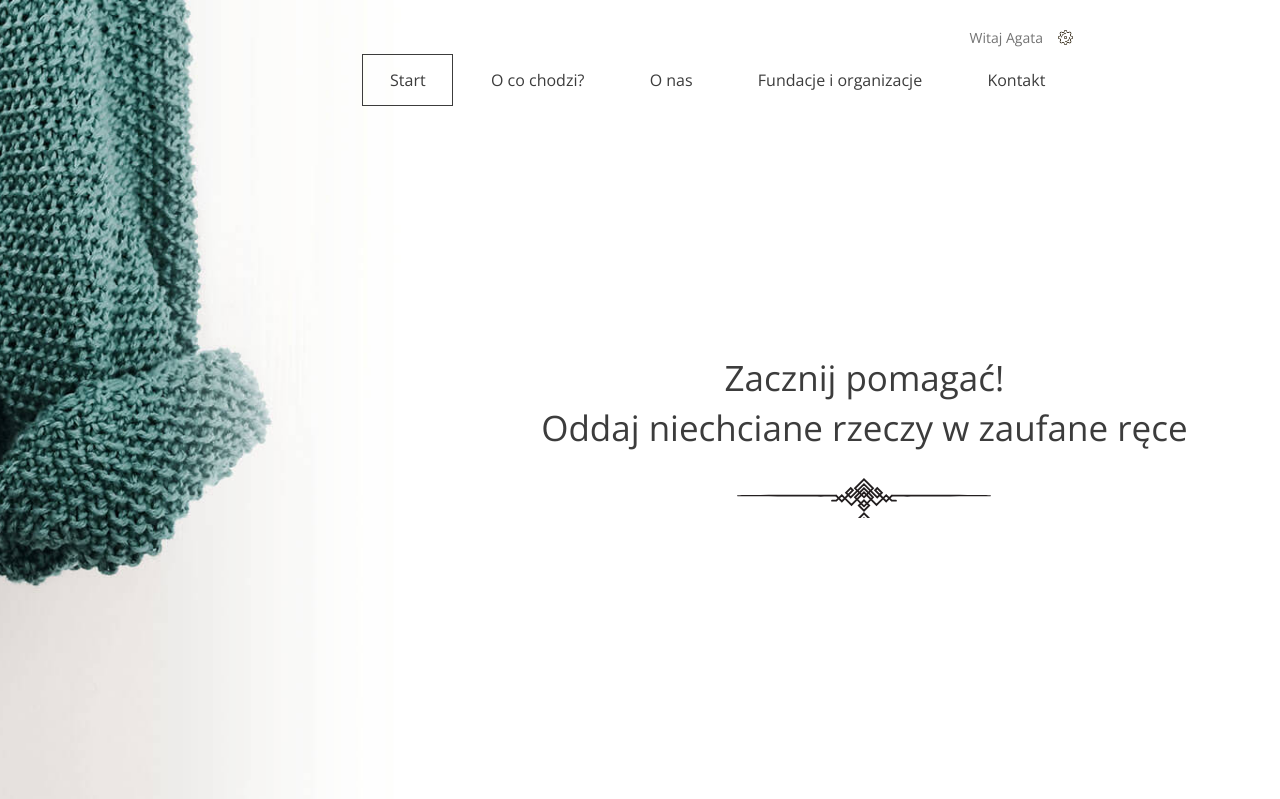
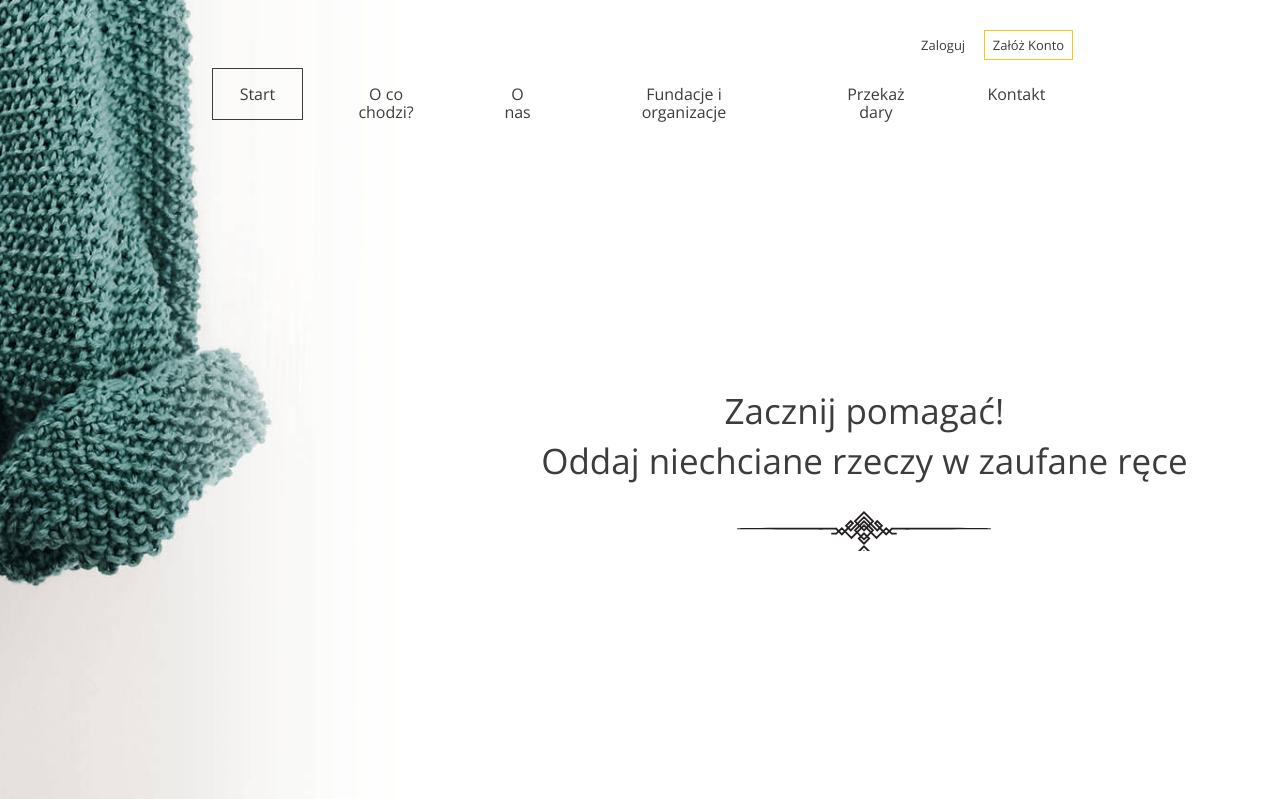
Before and after one commit to kolmus/where_donate, a Django app: template charity_donation/charity_app/templates/charity_app/index.html in a window 1280 px wide. Shown: the top 799 px of the page. Run offline with Django 4.2, Linux system fonts and the light colour scheme; the template is opened without the code that fills it, so the values that code supplies are empty.

Commit message:
add linking of menu and buttons

```diff
--- a/charity_donation/charity_app/templates/charity_app/base.html
+++ b/charity_donation/charity_app/templates/charity_app/base.html
@@ -11,9 +11,10 @@
   <body>
     <header class="header--form-page">
       <nav class="container container--70">
+        {% if user.is_authenticated %}
         <ul class="nav--actions">
           <li class="logged-user">
-            Witaj Agata
+            Witaj {{ user.name }}
             <ul class="dropdown">
               <li><a href="#">Profil</a></li>
               <li><a href="#">Moje zbiórki</a></li>
@@ -21,13 +22,19 @@
             </ul>
           </li>
         </ul>
-
+        {% else %}
+        <ul class="nav--actions">
+          <li><a href="/login/" class="btn btn--small btn--without-border">Zaloguj</a></li>
+          <li><a href="/register/" class="btn btn--small btn--highlighted">Załóż Konto</a></li>
+        </ul>
+        {% endif%}
         <ul>
-          <li><a href="index.html" class="btn btn--without-border active">Start</a></li>
-          <li><a href="index.html#steps" class="btn btn--without-border">O co chodzi?</a></li>
-          <li><a href="index.html#about-us" class="btn btn--without-border">O nas</a></li>
-          <li><a href="index.html#help" class="btn btn--without-border">Fundacje i organizacje</a></li>
-          <li><a href="index.html#contact" class="btn btn--without-border">Kontakt</a></li>
+          <li><a href="/" class="btn btn--without-border active">Start</a></li>
+          <li><a href="/#steps" class="btn btn--without-border">O co chodzi?</a></li>
+          <li><a href="/#about-us" class="btn btn--without-border">O nas</a></li>
+          <li><a href="/#help" class="btn btn--without-border">Fundacje i organizacje</a></li>
+          <li><a href="/add_donation/" class="btn btn--without-border">Przekaż dary</a></li>
+          <li><a href="/#contact" class="btn btn--without-border">Kontakt</a></li>
         </ul>
       </nav>
 
--- a/charity_donation/charity_app/templates/charity_app/index.html
+++ b/charity_donation/charity_app/templates/charity_app/index.html
@@ -53,7 +53,7 @@
   </div>
 </div>
 
-<a href="#" class="btn btn--large">Załóż konto</a>
+<a href="/register/" class="btn btn--large">Załóż konto</a>
 </section>
 
 <section id="about-us" class="about-us">
--- a/charity_donation/charity_donation/urls.py
+++ b/charity_donation/charity_donation/urls.py
@@ -16,10 +16,13 @@ Including another URLconf
 from django.contrib import admin
 from django.urls import path
 
-from charity_app.views import LandingPage
+from charity_app.views import AddDonation, LandingPage, Login, Register
 
 urlpatterns = [
     path('admin/', admin.site.urls),
     path('', LandingPage.as_view()),
+    path('login/', Login.as_view()),
+    path('register/', Register.as_view()),
+    path('add_donation/', AddDonation.as_view()),
 
 ]
```
